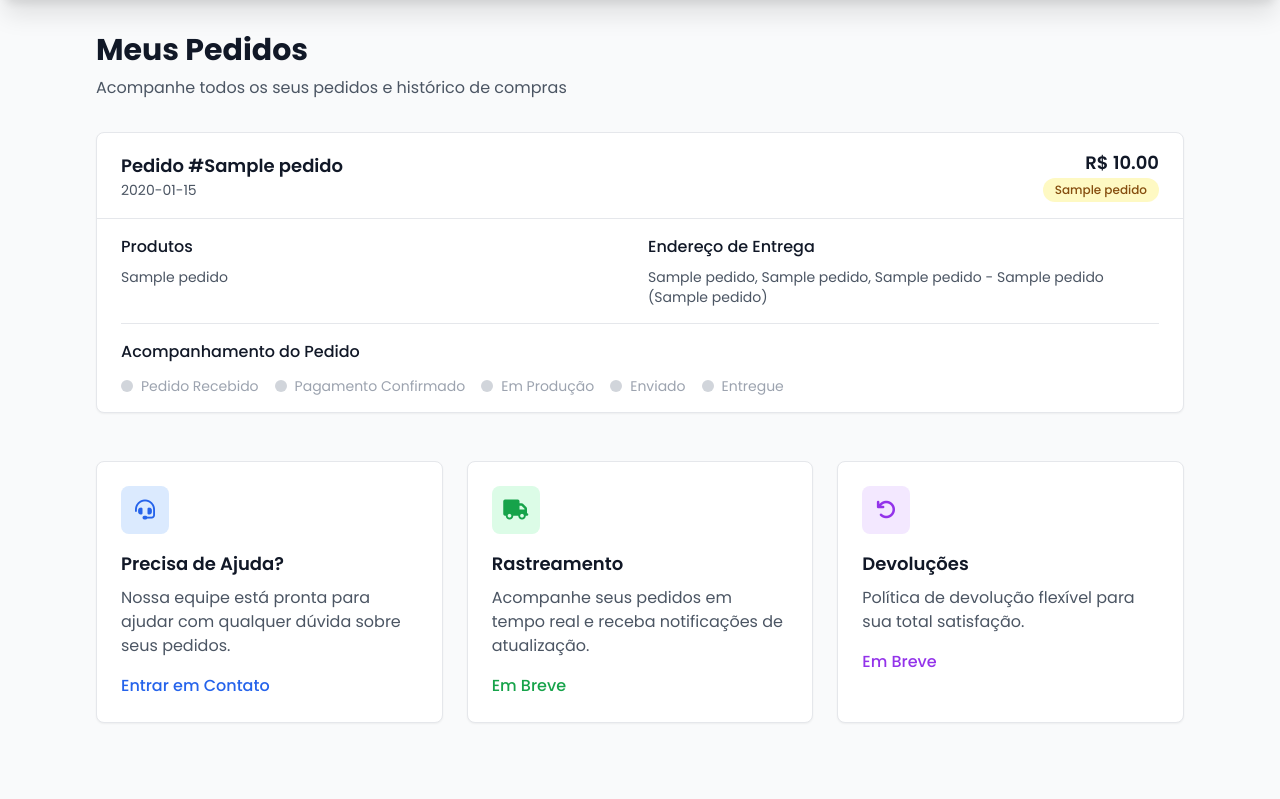
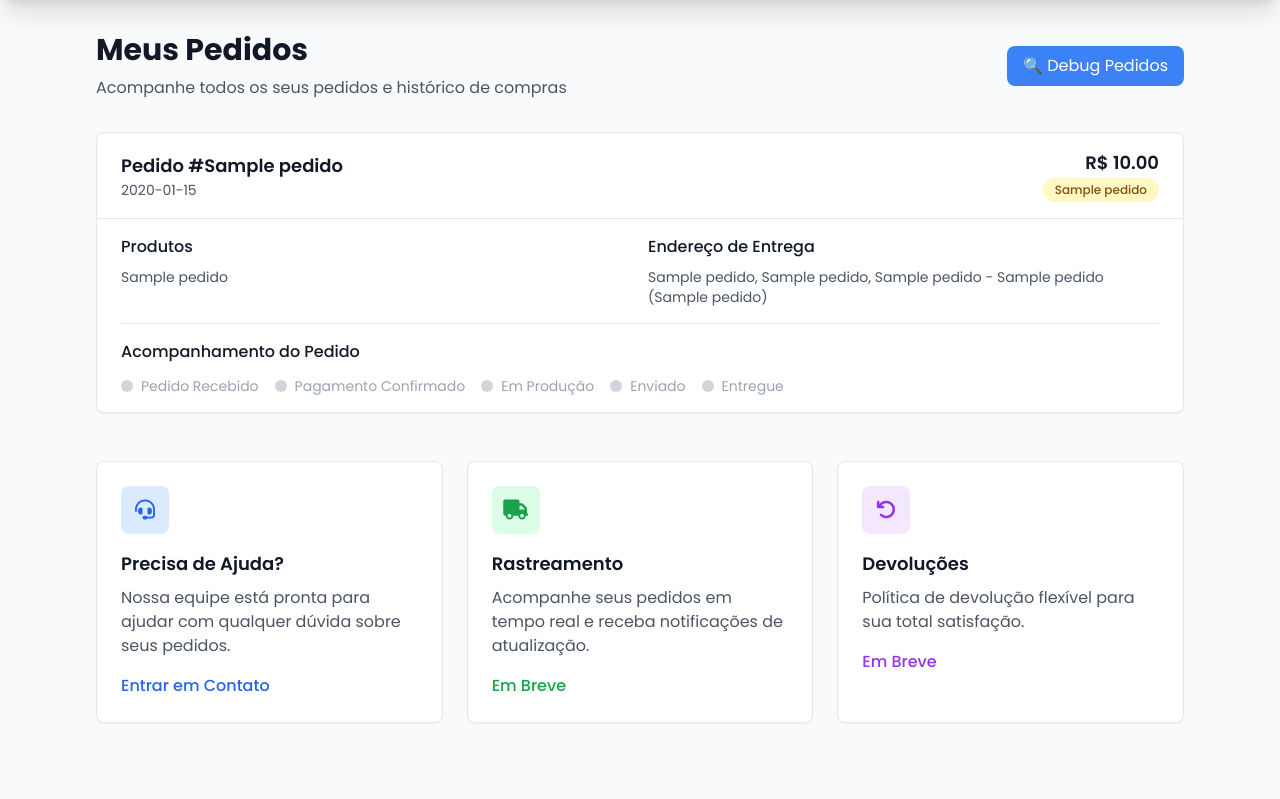
Before and after one commit to Henrique1q2w3e/Atlas, a Flask app: page /pedidos in a window 1280 px wide. Shown: the part 64-863 px from the top of the page. Run offline with Flask 3, Linux system fonts and the light colour scheme; the visitor is signed in with stand-in values (Sample User, id 1); a database or web service that is not in the repository returns one stand-in record (values such as "Sample title"); data that the repository does not hold is empty; some libraries are stand-ins or nearby versions.

Commit message:
Fix admin password update and add debug tools for order tracking

```diff
--- a/main.py
+++ b/main.py
@@ -610,7 +610,10 @@ def pedidos():
         # Buscar pedidos do usuário logado
         usuario = obter_usuario_logado()
         if not usuario:
+            print("❌ Usuário não logado, redirecionando para login")
             return redirect(url_for('login'))
+
+        print(f"👤 Usuário logado: {usuario['email']}")
 
         conn = conectar_db()
         cursor = conn.cursor()
@@ -622,6 +625,8 @@ def pedidos():
 
         pedidos = cursor.fetchall()
         conn.close()
+
+        print(f"📊 Encontrados {len(pedidos)} pedidos para {usuario['email']}")
 
         # Converter para formato mais legível
         pedidos_formatados = []
@@ -898,6 +903,39 @@ def atualizar_status_pedido():
 
     except Exception as e:
         print(f"❌ Erro ao atualizar status: {e}")
+        return jsonify({"success": False, "error": str(e)}), 500
+
+@app.route('/api/debug-pedidos', methods=['GET'])
+def debug_pedidos():
+    """Endpoint para debug - ver todos os pedidos no banco"""
+    try:
+        conn = conectar_db()
+        cursor = conn.cursor()
+
+        # Buscar todos os pedidos
+        executar_query(cursor, 'SELECT * FROM pedidos ORDER BY data_pedido DESC')
+        pedidos = cursor.fetchall()
+        conn.close()
+
+        pedidos_formatados = []
+        for pedido in pedidos:
+            pedidos_formatados.append({
+                'id': pedido[0],
+                'order_id': pedido[1],
+                'nome': pedido[2],
+                'email': pedido[3],
+                'status': pedido[13],
+                'total': float(pedido[14]),
+                'data_pedido': str(pedido[16])
+            })
+
+        return jsonify({
+            "success": True,
+            "total_pedidos": len(pedidos_formatados),
+            "pedidos": pedidos_formatados
+        })
+
+    except Exception as e:
         return jsonify({"success": False, "error": str(e)}), 500
 
 # Sistema de carrinho híbrido (banco + memória)
@@ -2014,11 +2052,23 @@ def criar_admin_padrao():
             conn.close()
             print(f"👑 Usuário admin criado: {admin_email} / {admin_senha}")
         else:
+            # Atualizar senha do admin existente
+            admin_email = "admin@atlas.com"
+            admin_senha = "rafaelcardeal005"  # Nova senha segura
+            admin_nome = "Administrador Atlas"
+
+            senha_hash = hash_senha(admin_senha)
+
+            executar_query(cursor, '''
+                UPDATE usuario SET senha_hash = ?, nome = ? WHERE email = ? AND admin = 1
+            ''', (senha_hash, admin_nome, admin_email))
+
+            conn.commit()
             conn.close()
-            print("👑 Usuário admin já existe")
-
-    except Exception as e:
-        print(f"❌ Erro ao criar admin: {e}")
+            print(f"👑 Senha do admin atualizada: {admin_email} / {admin_senha}")
+
+    except Exception as e:
+        print(f"❌ Erro ao criar/atualizar admin: {e}")
 
 criar_admin_padrao()
 
--- a/templates/pedidos.html
+++ b/templates/pedidos.html
@@ -5,8 +5,15 @@
     <div class="max-w-6xl mx-auto px-4 sm:px-6 lg:px-8">
         <!-- Header -->
         <div class="mb-8">
-            <h1 class="text-3xl font-bold text-gray-900">Meus Pedidos</h1>
-            <p class="text-gray-600 mt-2">Acompanhe todos os seus pedidos e histórico de compras</p>
+            <div class="flex justify-between items-center">
+                <div>
+                    <h1 class="text-3xl font-bold text-gray-900">Meus Pedidos</h1>
+                    <p class="text-gray-600 mt-2">Acompanhe todos os seus pedidos e histórico de compras</p>
+                </div>
+                <button onclick="debugPedidos()" class="bg-blue-500 text-white px-4 py-2 rounded-lg hover:bg-blue-600">
+                    🔍 Debug Pedidos
+                </button>
+            </div>
         </div>
 
         {% if pedidos %}
@@ -144,3 +151,22 @@
     </div>
 </div>
 {% endblock %}
+
+{% block scripts %}
+<script>
+function debugPedidos() {
+    fetch('/api/debug-pedidos')
+    .then(response => response.json())
+    .then(data => {
+        if (data.success) {
+            alert(`Total de pedidos no banco: ${data.total_pedidos}\n\nPedidos:\n${JSON.stringify(data.pedidos, null, 2)}`);
+        } else {
+            alert('Erro ao buscar pedidos: ' + data.error);
+        }
+    })
+    .catch(error => {
+        alert('Erro: ' + error);
+    });
+}
+</script>
+{% endblock %}
```
